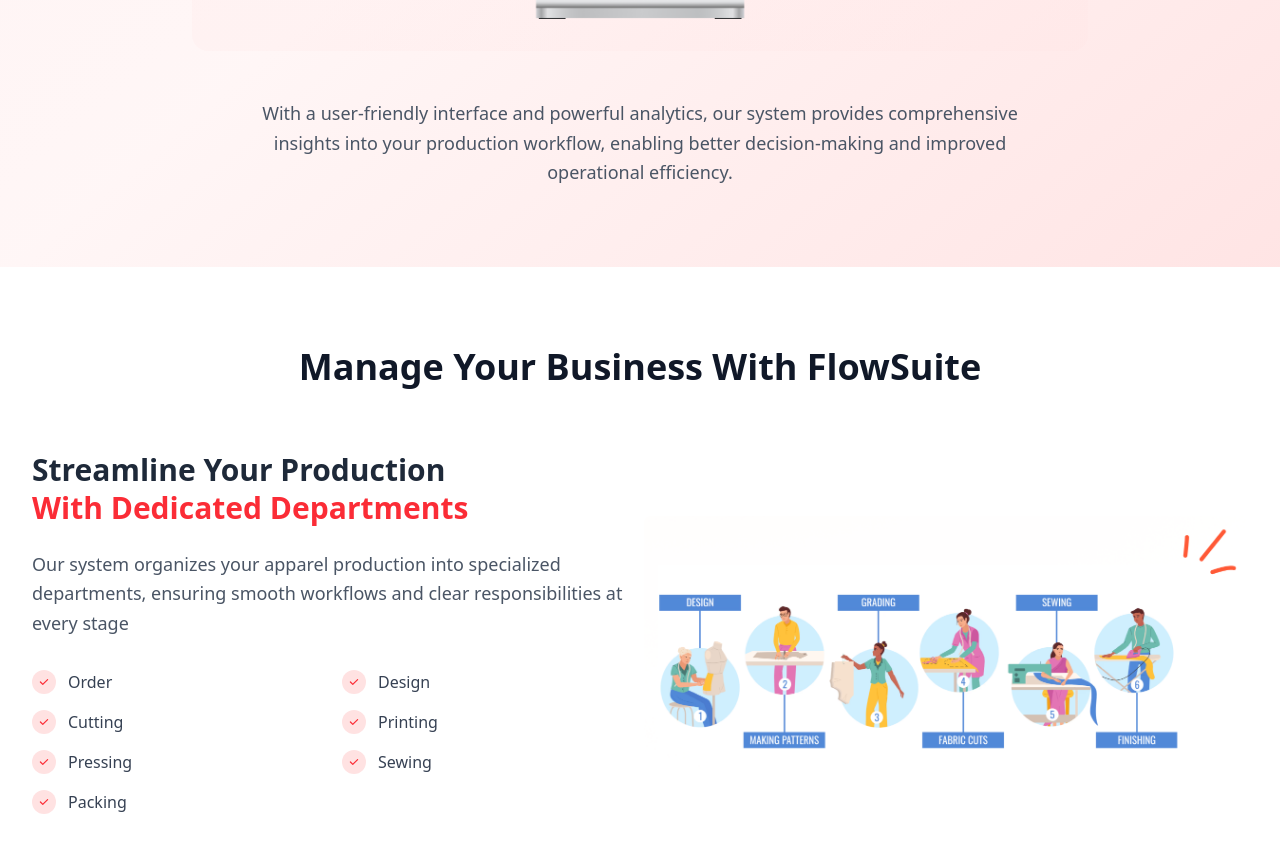
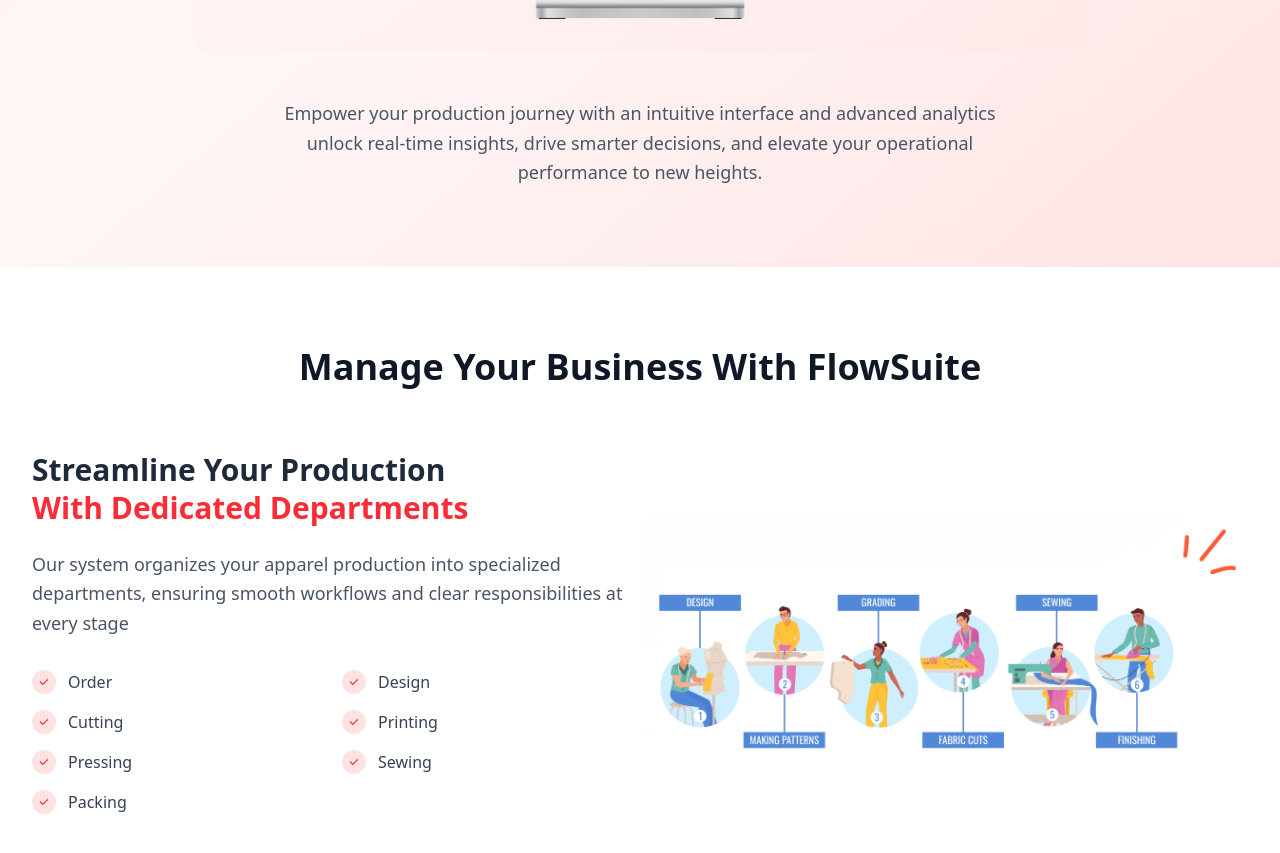
Before and after one commit to chamithsandeepa/Flowsuite-web, a React (Vite) app: page / in a window 1280 px wide. Shown: the part 1622-2475 px from the top of the page. Built offline with nearby package versions, Linux system fonts and the light colour scheme.

Commit message:
Update FeatureSection text to enhance clarity and engagement

```diff
--- a/src/components/FeatureSection.tsx
+++ b/src/components/FeatureSection.tsx
@@ -60,10 +60,10 @@
           transition={{ duration: 0.4, delay: 0.3, ease: "easeOut" }}
           viewport={{ once: true, margin: "-100px" }}
         >
-          <p className="text-lg text-gray-600 leading-relaxed">
-            With a user-friendly interface and powerful analytics, our system
-            provides comprehensive insights into your production workflow,
-            enabling better decision-making and improved operational efficiency.
+          <p className="text-lg text-gray-600 leading-relaxed px-4">
+            Empower your production journey with an intuitive interface and
+            advanced analytics unlock real-time insights, drive smarter
+            decisions, and elevate your operational performance to new heights.
           </p>
         </motion.div>
       </div>
```
